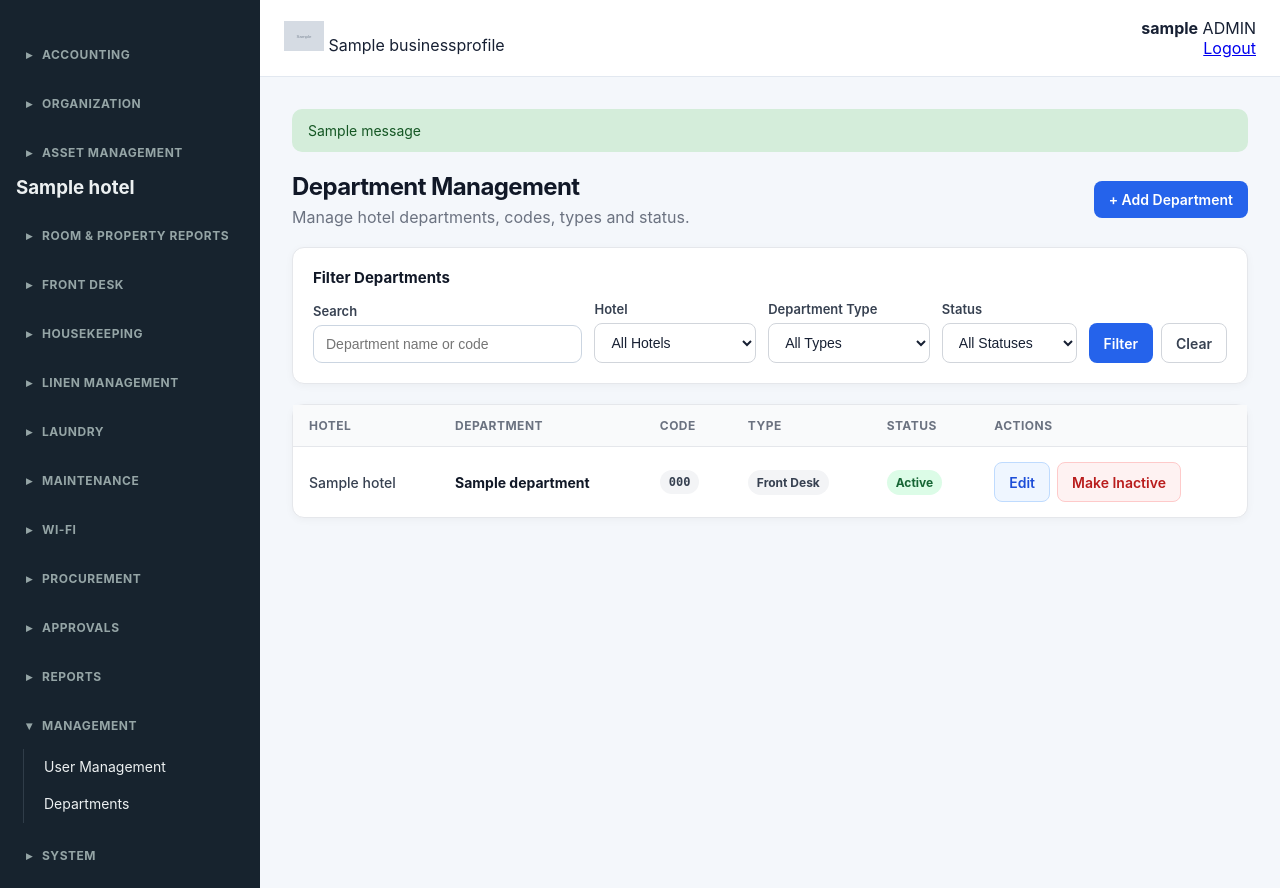
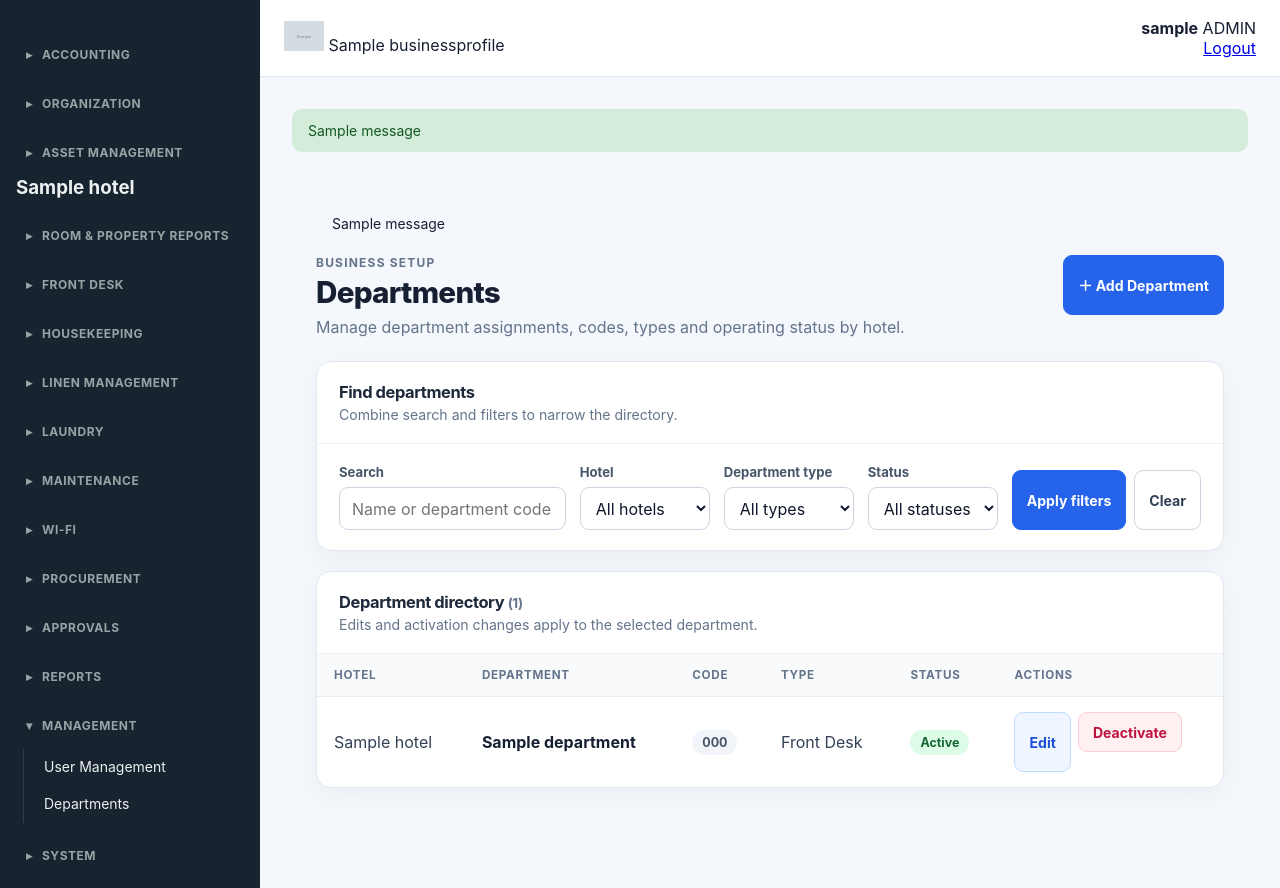
Before and after one commit to nazinamu66/hotel-hms, a Django app: page /inventory/departments/ in a window 1280 px wide. Run offline with Django 4.2, Linux system fonts and the light colour scheme; a user stored in the database is signed in; tables that the repository leaves empty hold one stand-in row (values such as "Sample post"); grey boxes marked "Sample" are stand-in pictures; one stand-in notice (Sample message) is shown; parts of the project's set-up code (start-up, migrations or seed data) failed here and were passed over.

Commit message:
Modernize department directory and filters

```diff
--- a/inventory/templates/inventory/department_list.html
+++ b/inventory/templates/inventory/department_list.html
@@ -1,579 +1,75 @@
 {% extends "base/base.html" %}
-
-{% block title %}Department Management{% endblock %}
-
+{% block title %}Departments | Hotel HMS{% endblock %}
 {% block content %}
-
 <style>
-    .department-page {
-        max-width: 1400px;
-        margin: 0 auto;
-    }
-
-    .page-heading {
-        display:flex;
-        justify-content:space-between;
-        align-items:center;
-        gap:20px;
-        flex-wrap:wrap;
-        margin-bottom:20px;
-    }
-
-    .page-heading h2 {
-        margin:0;
-        color:#111827;
-    }
-
-    .page-heading p {
-        margin:6px 0 0;
-        color:#6b7280;
-    }
-
-    .filter-card,
-    .table-card {
-        background:#fff;
-        border:1px solid #e5e7eb;
-        border-radius:12px;
-        box-shadow:0 2px 8px rgba(0,0,0,.04);
-    }
-
-    .filter-card {
-        padding:20px;
-        margin-bottom:20px;
-    }
-
-    .filter-title {
-        font-size:15px;
-        font-weight:700;
-        color:#111827;
-        margin-bottom:14px;
-    }
-
-    .filter-grid {
-        display:grid;
-        grid-template-columns:2fr 1.2fr 1.2fr 1fr auto;
-        gap:12px;
-        align-items:end;
-    }
-
-    .filter-group label {
-        display:block;
-        font-size:13px;
-        font-weight:600;
-        color:#374151;
-        margin-bottom:6px;
-    }
-
-    .filter-group input,
-    .filter-group select {
-        width:100%;
-        box-sizing:border-box;
-        padding:10px 12px;
-        border:1px solid #d1d5db;
-        border-radius:8px;
-        background:#fff;
-        font-size:14px;
-    }
-
-    .filter-group input:focus,
-    .filter-group select:focus {
-        outline:none;
-        border-color:#2563eb;
-        box-shadow:0 0 0 3px rgba(37,99,235,.10);
-    }
-
-    .filter-actions {
-        display:flex;
-        gap:8px;
-    }
-
-    .btn {
-        display:inline-flex;
-        align-items:center;
-        justify-content:center;
-        padding:9px 14px;
-        border-radius:8px;
-        border:1px solid transparent;
-        text-decoration:none;
-        font-size:14px;
-        font-weight:600;
-        cursor:pointer;
-        white-space:nowrap;
-    }
-
-    .btn-primary {
-        background:#2563eb;
-        color:#fff;
-    }
-
-    .btn-primary:hover {
-        background:#1d4ed8;
-    }
-
-    .btn-secondary {
-        background:#fff;
-        color:#374151;
-        border-color:#d1d5db;
-    }
-
-    .btn-secondary:hover {
-        background:#f9fafb;
-    }
-
-    .btn-edit {
-        background:#eff6ff;
-        color:#1d4ed8;
-        border-color:#bfdbfe;
-    }
-
-    .btn-danger {
-        background:#fef2f2;
-        color:#b91c1c;
-        border-color:#fecaca;
-    }
-
-    .btn-success {
-        background:#f0fdf4;
-        color:#15803d;
-        border-color:#bbf7d0;
-    }
-
-    .table-wrapper {
-        overflow-x:auto;
-    }
-
-    .departments-table {
-        width:100%;
-        border-collapse:collapse;
-        min-width:850px;
-    }
-
-    .departments-table th {
-        padding:13px 16px;
-        text-align:left;
-        background:#f9fafb;
-        color:#6b7280;
-        font-size:12px;
-        text-transform:uppercase;
-        letter-spacing:.04em;
-        border-bottom:1px solid #e5e7eb;
-    }
-
-    .departments-table td {
-        padding:15px 16px;
-        border-bottom:1px solid #f0f0f0;
-        vertical-align:middle;
-        font-size:14px;
-    }
-
-    .departments-table tr:last-child td {
-        border-bottom:none;
-    }
-
-    .department-name {
-        font-weight:700;
-        color:#111827;
-    }
-
-    .hotel-name {
-        color:#374151;
-        font-weight:500;
-    }
-
-    .code-badge,
-    .type-badge,
-    .status-badge {
-        display:inline-flex;
-        align-items:center;
-        padding:5px 9px;
-        border-radius:999px;
-        font-size:12px;
-        font-weight:700;
-    }
-
-    .code-badge {
-        background:#f3f4f6;
-        color:#374151;
-        font-family:monospace;
-    }
-
-    .type-badge {
-        background:#f3f4f6;
-        color:#374151;
-    }
-
-    .status-active {
-        background:#dcfce7;
-        color:#166534;
-    }
-
-    .status-inactive {
-        background:#fee2e2;
-        color:#991b1b;
-    }
-
-    .actions {
-        display:flex;
-        gap:7px;
-        flex-wrap:wrap;
-    }
-
-    .empty-state {
-        text-align:center;
-        padding:50px 20px;
-        color:#6b7280;
-    }
-
-    @media (max-width:1050px) {
-        .filter-grid {
-            grid-template-columns:repeat(2,1fr);
-        }
-
-        .filter-actions {
-            grid-column:span 2;
-        }
-    }
-
-    @media (max-width:650px) {
-        .filter-grid {
-            grid-template-columns:1fr;
-        }
-
-        .filter-actions {
-            grid-column:auto;
-        }
-
-        .filter-actions .btn {
-            flex:1;
-        }
-    }
+.setup-page{max-width:1240px;margin:0 auto;padding:30px 24px 48px}
+.setup-head{display:flex;justify-content:space-between;align-items:flex-start;gap:18px;flex-wrap:wrap;margin-bottom:24px}
+.setup-kicker{font-size:.75rem;font-weight:700;letter-spacing:.1em;text-transform:uppercase;color:#64748b}
+.setup-head h1{font-size:1.85rem;font-weight:760;color:#172033;margin:4px 0 7px}
+.setup-head p{color:#64748b;margin:0}
+.setup-btn{display:inline-flex;align-items:center;justify-content:center;min-height:40px;padding:9px 14px;border-radius:9px;font-size:.88rem;font-weight:650;text-decoration:none;white-space:nowrap}
+.setup-btn-primary{background:#2563eb;color:#fff;border:1px solid #2563eb}
+.setup-btn-primary:hover{background:#1d4ed8;color:#fff}
+.setup-btn-secondary{background:#fff;color:#334155;border:1px solid #cbd5e1}
+.setup-btn-edit{background:#eff6ff;color:#1d4ed8;border:1px solid #bfdbfe}
+.setup-btn-danger{background:#fff1f2;color:#be123c;border:1px solid #fecdd3}
+.setup-btn-success{background:#f0fdf4;color:#15803d;border:1px solid #bbf7d0}
+.setup-filter,.setup-table-card{background:#fff;border:1px solid #e2e8f0;border-radius:15px;box-shadow:0 8px 26px rgba(15,23,42,.045);overflow:hidden;margin-bottom:20px}
+.setup-filter-head,.setup-table-head{padding:20px 22px;border-bottom:1px solid #edf1f5}
+.setup-filter-head h2,.setup-table-head h2{font-size:1.03rem;font-weight:700;color:#1e293b;margin:0 0 4px}
+.setup-filter-head p,.setup-table-head p{font-size:.88rem;color:#64748b;margin:0}
+.setup-filter-body{padding:20px 22px}
+.setup-filter-grid{display:grid;grid-template-columns:minmax(200px,2fr) repeat(3,minmax(130px,1fr)) auto;gap:14px;align-items:end}
+.setup-field{min-width:0}
+.setup-field label{display:block;font-size:.82rem;font-weight:650;color:#475569;margin-bottom:7px}
+.setup-field input,.setup-field select{display:block;width:100%;min-height:43px;box-sizing:border-box;border:1px solid #cbd5e1;border-radius:9px;padding:9px 11px;background:#fff;color:#0f172a;font:inherit}
+.setup-filter-actions{display:flex;gap:8px}
+.setup-table-wrap{overflow-x:auto}
+.setup-table{width:100%;border-collapse:separate;border-spacing:0;min-width:850px}
+.setup-table th{padding:14px 17px;text-align:left;background:#f8fafc;color:#64748b;font-size:.73rem;text-transform:uppercase;letter-spacing:.06em;border-bottom:1px solid #e8edf3}
+.setup-table td{padding:15px 17px;border-bottom:1px solid #edf1f5;vertical-align:middle;color:#334155}
+.setup-table tbody tr:last-child td{border-bottom:0}
+.setup-table tbody tr:hover{background:#fbfdff}
+.setup-name{font-weight:700;color:#172033}
+.setup-muted{color:#64748b;font-size:.85rem}
+.setup-chip{display:inline-flex;align-items:center;padding:5px 10px;border-radius:999px;background:#f1f5f9;color:#475569;font-size:.78rem;font-weight:700}
+.setup-chip.active{background:#dcfce7;color:#166534}
+.setup-chip.inactive{background:#fee2e2;color:#991b1b}
+.setup-actions{display:flex;gap:7px;flex-wrap:wrap}
+.setup-empty{text-align:center;padding:40px 20px;color:#64748b}
+@media(max-width:1050px){.setup-filter-grid{grid-template-columns:repeat(2,minmax(0,1fr))}.setup-filter-actions{grid-column:1/-1}}
+@media(max-width:650px){.setup-page{padding:22px 14px 32px}.setup-head h1{font-size:1.55rem}.setup-filter-grid{grid-template-columns:1fr}.setup-filter-actions{grid-column:auto}.setup-filter-actions .setup-btn{flex:1}.setup-filter-head,.setup-table-head,.setup-filter-body{padding:17px}}
 </style>
-
-
-<div class="department-page">
-
-
-    <!-- PAGE HEADING -->
-
-    <div class="page-heading">
-
-        <div>
-            <h2>Department Management</h2>
-
-            <p>
-                Manage hotel departments, codes, types and status.
-            </p>
+<div class="setup-page">
+    {% if messages %}{% for message in messages %}<div class="alert alert-{{ message.tags|default:'info' }}">{{ message }}</div>{% endfor %}{% endif %}
+    <div class="setup-head">
+        <div><div class="setup-kicker">Business setup</div><h1>Departments</h1><p>Manage department assignments, codes, types and operating status by hotel.</p></div>
+        <a class="setup-btn setup-btn-primary" href="{% url 'inventory:department_create' %}">＋ Add Department</a>
+    </div>
+    <section class="setup-filter">
+        <div class="setup-filter-head"><h2>Find departments</h2><p>Combine search and filters to narrow the directory.</p></div>
+        <div class="setup-filter-body">
+            <form method="get"><div class="setup-filter-grid">
+                <div class="setup-field"><label for="search">Search</label><input type="text" id="search" name="search" value="{{ filter_search }}" placeholder="Name or department code"></div>
+                <div class="setup-field"><label for="hotel">Hotel</label><select id="hotel" name="hotel"><option value="">All hotels</option>{% for hotel in hotels %}<option value="{{ hotel.id }}" {% if filter_hotel == hotel.id|stringformat:"s" %}selected{% endif %}>{{ hotel.name }}</option>{% endfor %}</select></div>
+                <div class="setup-field"><label for="type">Department type</label><select id="type" name="type"><option value="">All types</option>{% for value,label in department_types %}<option value="{{ value }}" {% if filter_type == value %}selected{% endif %}>{{ label }}</option>{% endfor %}</select></div>
+                <div class="setup-field"><label for="status">Status</label><select id="status" name="status"><option value="">All statuses</option><option value="active" {% if filter_status == "active" %}selected{% endif %}>Active</option><option value="inactive" {% if filter_status == "inactive" %}selected{% endif %}>Inactive</option></select></div>
+                <div class="setup-filter-actions"><button class="setup-btn setup-btn-primary" type="submit">Apply filters</button><a class="setup-btn setup-btn-secondary" href="{% url 'inventory:department_list' %}">Clear</a></div>
+            </div></form>
         </div>
-
-        <a
-            class="btn btn-primary"
-            href="{% url 'inventory:department_create' %}"
-        >
-            + Add Department
-        </a>
-
-    </div>
-
-
-    <!-- FILTERS -->
-
-    <div class="filter-card">
-
-        <div class="filter-title">
-            Filter Departments
-        </div>
-
-        <form method="get">
-
-            <div class="filter-grid">
-
-
-                <div class="filter-group">
-
-                    <label for="search">
-                        Search
-                    </label>
-
-                    <input
-                        type="text"
-                        id="search"
-                        name="search"
-                        value="{{ filter_search }}"
-                        placeholder="Department name or code"
-                    >
-
-                </div>
-
-
-                <div class="filter-group">
-
-                    <label for="hotel">
-                        Hotel
-                    </label>
-
-                    <select id="hotel" name="hotel">
-
-                        <option value="">
-                            All Hotels
-                        </option>
-
-                        {% for hotel in hotels %}
-
-                            <option
-                                value="{{ hotel.id }}"
-                                {% if filter_hotel == hotel.id|stringformat:"s" %}
-                                    selected
-                                {% endif %}
-                            >
-                                {{ hotel.name }}
-                            </option>
-
-                        {% endfor %}
-
-                    </select>
-
-                </div>
-
-
-                <div class="filter-group">
-
-                    <label for="type">
-                        Department Type
-                    </label>
-
-                    <select id="type" name="type">
-
-                        <option value="">
-                            All Types
-                        </option>
-
-                        {% for value, label in department_types %}
-
-                            <option
-                                value="{{ value }}"
-                                {% if filter_type == value %}
-                                    selected
-                                {% endif %}
-                            >
-                                {{ label }}
-                            </option>
-
-                        {% endfor %}
-
-                    </select>
-
-                </div>
-
-
-                <div class="filter-group">
-
-                    <label for="status">
-                        Status
-                    </label>
-
-                    <select id="status" name="status">
-
-                        <option value="">
-                            All Statuses
-                        </option>
-
-                        <option
-                            value="active"
-                            {% if filter_status == "active" %}
-                                selected
-                            {% endif %}
-                        >
-                            Active
-                        </option>
-
-                        <option
-                            value="inactive"
-                            {% if filter_status == "inactive" %}
-                                selected
-                            {% endif %}
-                        >
-                            Inactive
-                        </option>
-
-                    </select>
-
-                </div>
-
-
-                <div class="filter-actions">
-
-                    <button
-                        type="submit"
-                        class="btn btn-primary"
-                    >
-                        Filter
-                    </button>
-
-                    <a
-                        href="{% url 'inventory:department_list' %}"
-                        class="btn btn-secondary"
-                    >
-                        Clear
-                    </a>
-
-                </div>
-
-            </div>
-
-        </form>
-
-    </div>
-
-
-    <!-- DEPARTMENT TABLE -->
-
-    <div class="table-card">
-
-        <div class="table-wrapper">
-
-            <table class="departments-table">
-
-                <thead>
-
-                    <tr>
-                        <th>Hotel</th>
-                        <th>Department</th>
-                        <th>Code</th>
-                        <th>Type</th>
-                        <th>Status</th>
-                        <th>Actions</th>
-                    </tr>
-
-                </thead>
-
-
-                <tbody>
-
-                    {% for dept in departments %}
-
-                        <tr>
-
-                            <td>
-                                <span class="hotel-name">
-                                    {{ dept.hotel.name }}
-                                </span>
-                            </td>
-
-
-                            <td>
-                                <span class="department-name">
-                                    {{ dept.name }}
-                                </span>
-                            </td>
-
-
-                            <td>
-                                <span class="code-badge">
-                                    {{ dept.code }}
-                                </span>
-                            </td>
-
-
-                            <td>
-                                <span class="type-badge">
-                                    {{ dept.get_department_type_display }}
-                                </span>
-                            </td>
-
-
-                            <td>
-
-                                {% if dept.is_active %}
-
-                                    <span class="status-badge status-active">
-                                        Active
-                                    </span>
-
-                                {% else %}
-
-                                    <span class="status-badge status-inactive">
-                                        Inactive
-                                    </span>
-
-                                {% endif %}
-
-                            </td>
-
-
-                            <td>
-
-                                <div class="actions">
-
-                                    <a
-                                        href="{% url 'inventory:department_edit' dept.id %}"
-                                        class="btn btn-edit"
-                                    >
-                                        Edit
-                                    </a>
-
-
-                                    <form
-                                        method="post"
-                                        action="{% url 'inventory:department_toggle_active' dept.id %}"
-                                        style="display:inline;"
-                                        onsubmit="return confirm('{% if dept.is_active %}Make this department inactive?{% else %}Activate this department?{% endif %}');"
-                                    >
-
-                                        {% csrf_token %}
-
-                                        {% if dept.is_active %}
-
-                                            <button
-                                                type="submit"
-                                                class="btn btn-danger"
-                                            >
-                                                Make Inactive
-                                            </button>
-
-                                        {% else %}
-
-                                            <button
-                                                type="submit"
-                                                class="btn btn-success"
-                                            >
-                                                Activate
-                                            </button>
-
-                                        {% endif %}
-
-                                    </form>
-
-                                </div>
-
-                            </td>
-
-                        </tr>
-
-
-                    {% empty %}
-
-                        <tr>
-
-                            <td colspan="6">
-
-                                <div class="empty-state">
-                                    No departments match the current filters.
-                                </div>
-
-                            </td>
-
-                        </tr>
-
-                    {% endfor %}
-
-                </tbody>
-
-            </table>
-
-        </div>
-
-    </div>
-
+    </section>
+    <section class="setup-table-card">
+        <div class="setup-table-head"><h2>Department directory <span class="setup-muted">({{ departments|length }})</span></h2><p>Edits and activation changes apply to the selected department.</p></div>
+        <div class="setup-table-wrap"><table class="setup-table">
+            <thead><tr><th>Hotel</th><th>Department</th><th>Code</th><th>Type</th><th>Status</th><th>Actions</th></tr></thead>
+            <tbody>{% for dept in departments %}
+                <tr>
+                    <td>{{ dept.hotel.name }}</td><td><div class="setup-name">{{ dept.name }}</div></td><td><span class="setup-chip">{{ dept.code }}</span></td><td>{{ dept.get_department_type_display }}</td>
+                    <td>{% if dept.is_active %}<span class="setup-chip active">Active</span>{% else %}<span class="setup-chip inactive">Inactive</span>{% endif %}</td>
+                    <td><div class="setup-actions"><a href="{% url 'inventory:department_edit' dept.id %}" class="setup-btn setup-btn-edit">Edit</a><form method="post" action="{% url 'inventory:department_toggle_active' dept.id %}" onsubmit="return confirm('{% if dept.is_active %}Make this department inactive?{% else %}Activate this department?{% endif %}');">{% csrf_token %}{% if dept.is_active %}<button type="submit" class="setup-btn setup-btn-danger">Deactivate</button>{% else %}<button type="submit" class="setup-btn setup-btn-success">Activate</button>{% endif %}</form></div></td>
+                </tr>
+            {% empty %}<tr><td colspan="6"><div class="setup-empty"><strong>No departments found</strong><p class="mb-3">Try changing your filters or create a department.</p><a class="setup-btn setup-btn-primary" href="{% url 'inventory:department_create' %}">＋ Add Department</a></div></td></tr>{% endfor %}</tbody>
+        </table></div>
+    </section>
 </div>
-
 {% endblock %}
```
